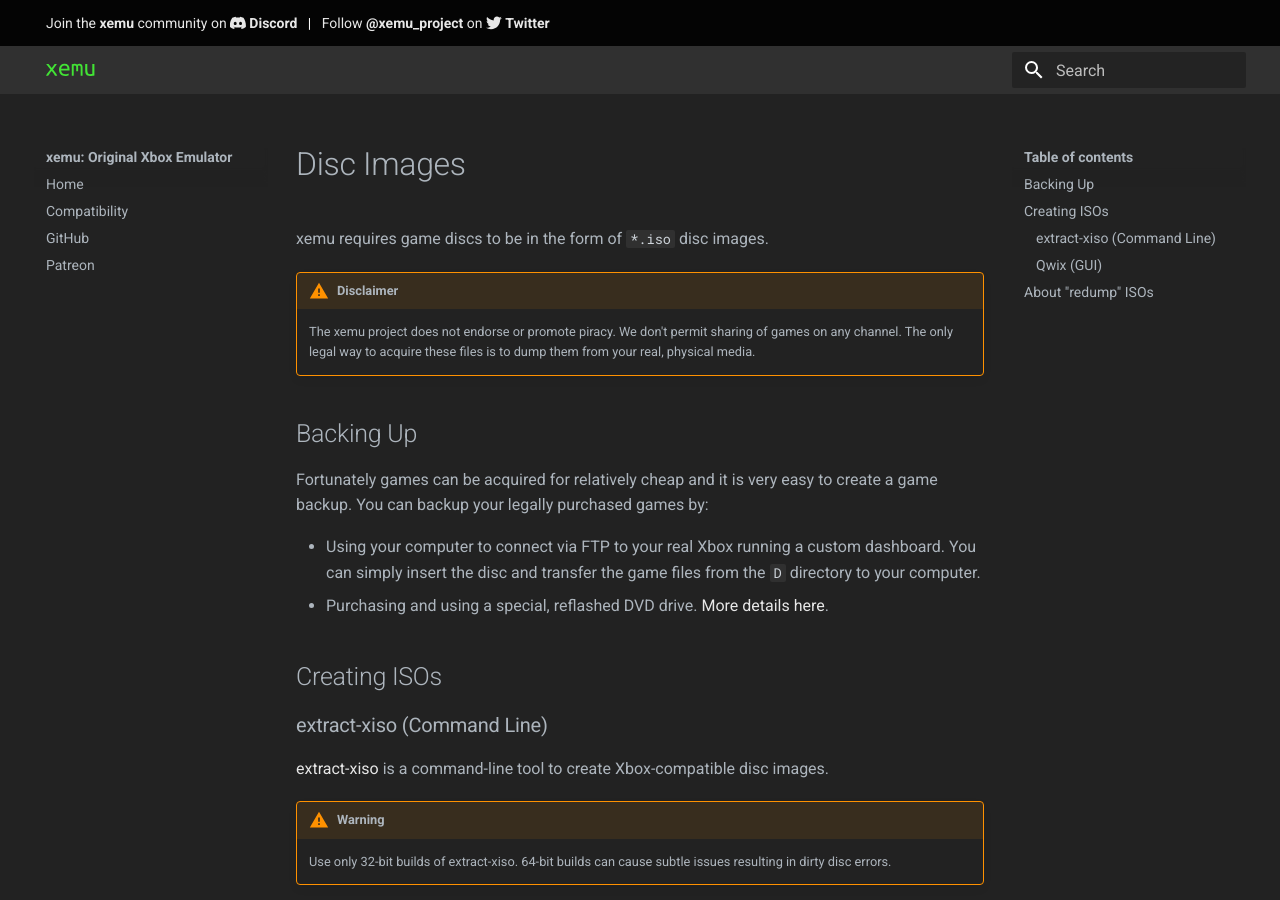
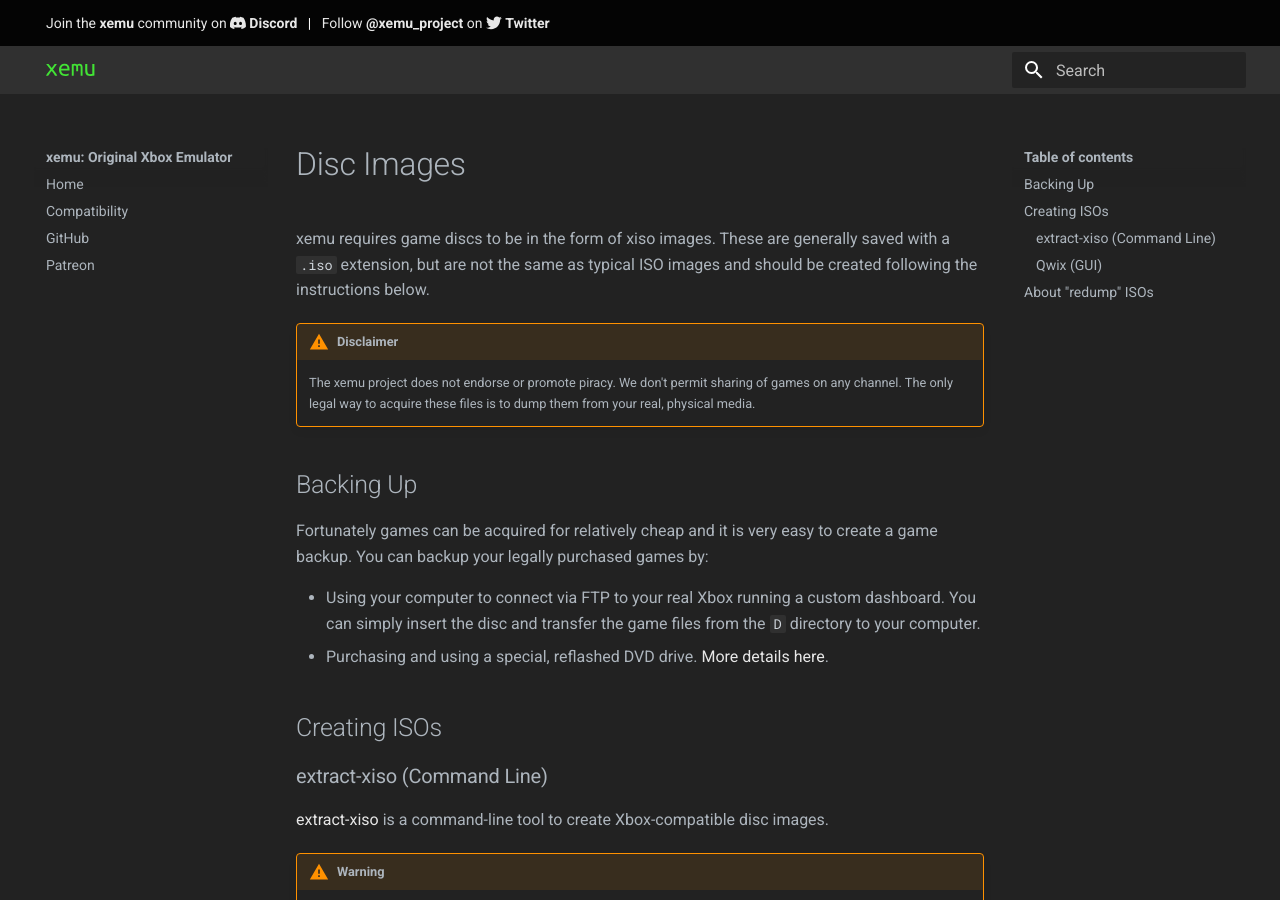
Before and after one commit to xemu-project/xemu-website, an MkDocs documentation site: the page built from docs/docs/disc-images.md, in a window 1280 px wide and 900 px high. Built offline with MkDocs 1.6.1 and Material for MkDocs 9.7.7, drawn with Linux system fonts in a browser that asks for light colours.

Commit message:
disc-images.md: Clarified xiso versus .iso
Expands description around the use of xiso to attempt to resolve confusion around xiso versus "normal" ISO.

```diff
--- a/docs/docs/disc-images.md
+++ b/docs/docs/disc-images.md
@@ -1,4 +1,6 @@
-xemu requires game discs to be in the form of `*.iso` disc images.
+xemu requires game discs to be in the form of xiso images. These are generally
+saved with a `.iso` extension, but are not the same as typical ISO images and
+should be created following the instructions below.
 
 !!! warning "Disclaimer"
 
```
